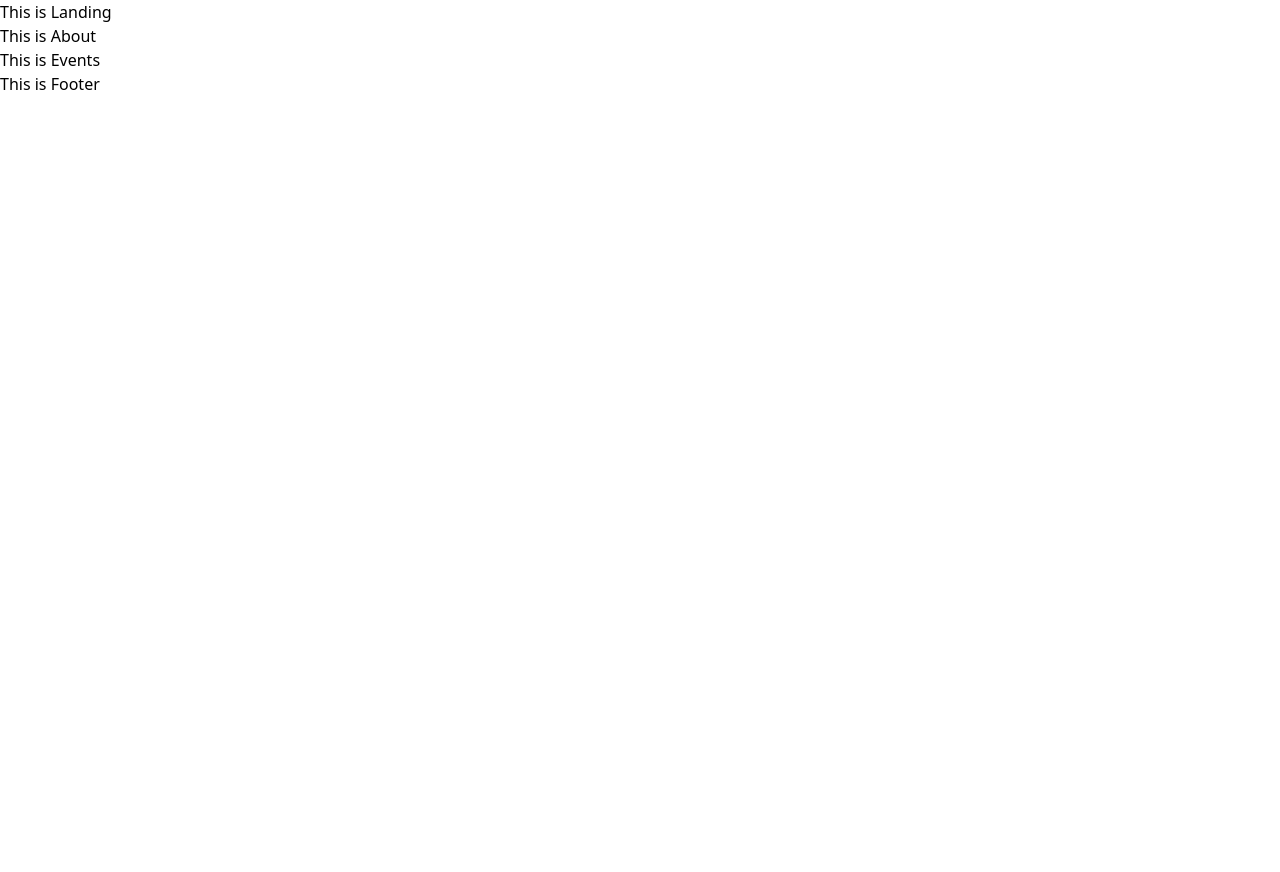
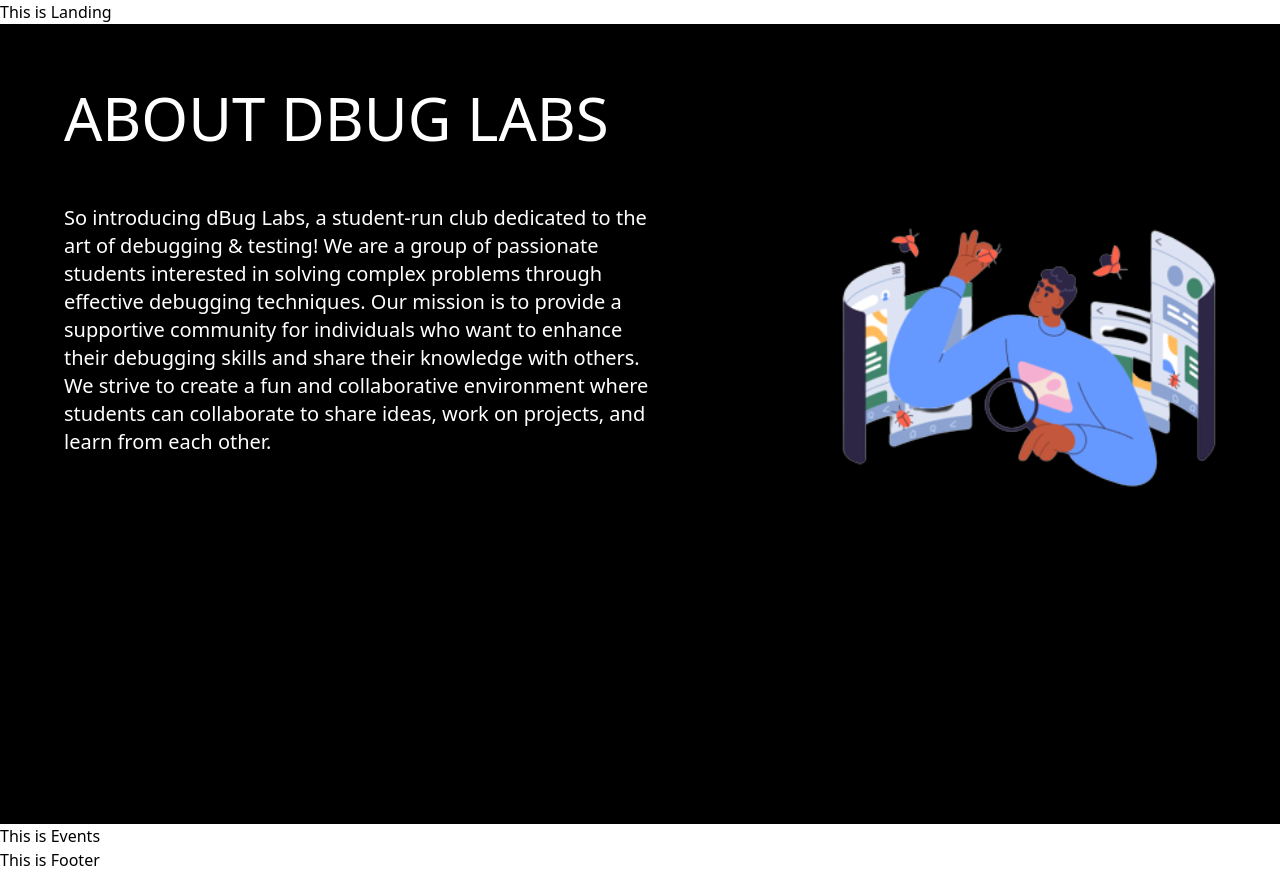
Before and after one commit to dBug-Labs/dbug-labs.tech, a React (Vite) app: page / in a window 1280 px wide. Before the commit the page ends 800 px from the top, so only its background shows below. Built offline with nearby package versions, Linux system fonts and the light colour scheme.

Commit message:
tan/ finish heading paragraph main svg

```diff
--- a/components/about/About.jsx
+++ b/components/about/About.jsx
@@ -1,7 +1,24 @@
+import aboutsvg from "./aboutsvg.svg" ;
+
 function About() {
   return (
-    <div>
-      <h1>This is About</h1>
+    <div className="h-screen max-h-screen w-full max-w-screen-2xl bg-black pl-16 pt-16 ">
+
+
+      <div className="flex justify-between pr-6">
+        <div className="text-white w-[50%]">
+          <h1 className="text-white text-6xl pb-14">ABOUT DBUG LABS</h1>
+          <h1 className=" text-xl">
+            So introducing dBug Labs, a student-run club dedicated to the art of debugging & testing! We are a group of passionate students interested in solving complex problems through effective debugging techniques. Our mission is to provide a supportive community for individuals who want to enhance their debugging skills and share their knowledge with others. We strive to create a fun and collaborative environment where students can collaborate to share ideas, work on projects, and learn from each other.
+          </h1>
+        </div>
+
+        <div>
+          <img className="" src={aboutsvg} alt="image" />
+        </div>
+
+
+      </div>
     </div>
   );
 }
```
Also changed, not shown: components/about/aboutsvg.svg (added), 1 other file (tests, documents, lock files or other folders).
